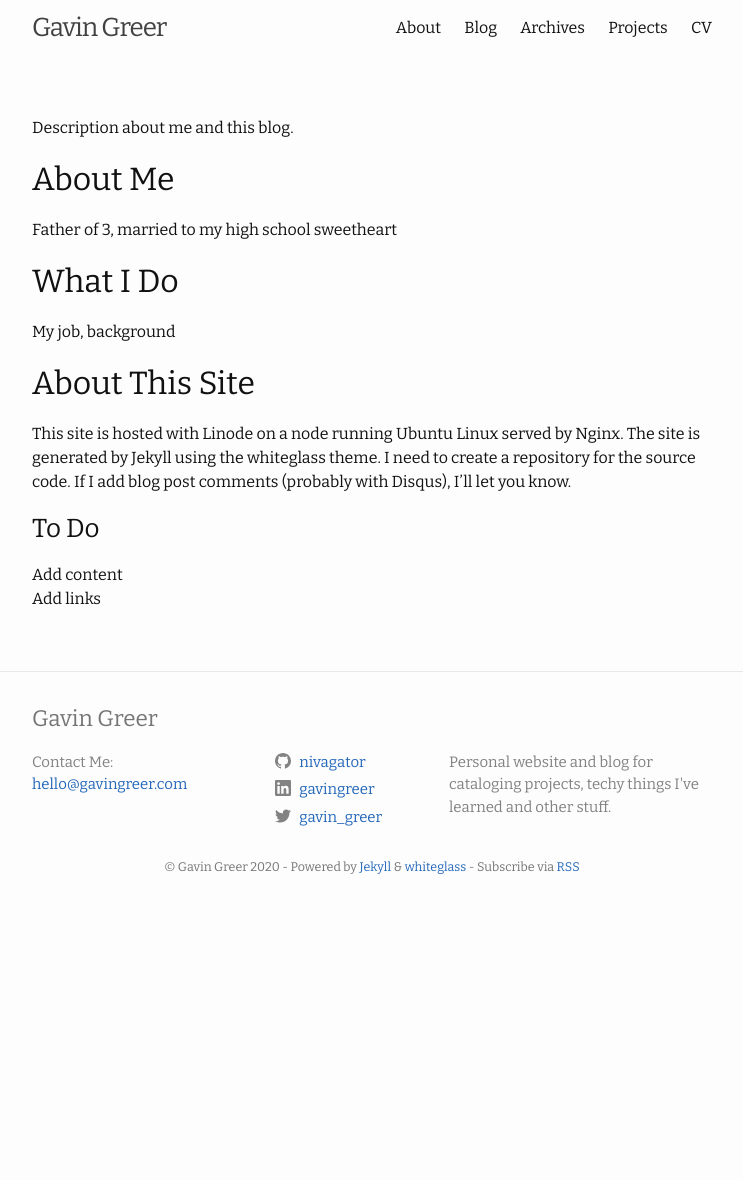
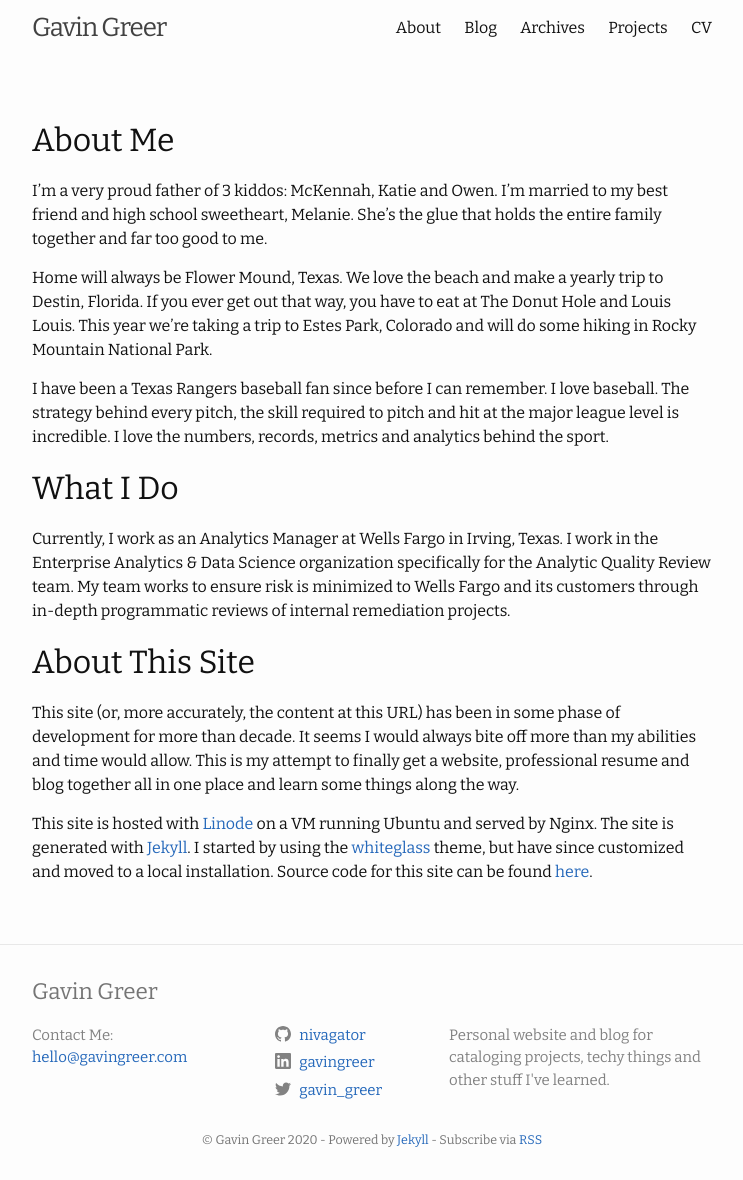
Before and after one commit to nivagator/personal-site, a Jekyll site: the page built from about.md, in a window 1280 px wide. Shown: the whole page, without its empty margins (268-1011 px from the left). Built offline with Jekyll 4.4.1, drawn with Linux system fonts in a browser that asks for light colours; before the commit the page ends 907 px from its top, so only the background shows below that.

Commit message:
complete about page

```diff
--- a/_config.yml
+++ b/_config.yml
@@ -14,8 +14,8 @@ author: Gavin Greer
 email: gavindgreer@gmail.com
 contact_email: hello@gavingreer.com
 description: >- # this means to ignore newlines until "baseurl:"
-  Personal website and blog for cataloging projects, techy things I've learned
-  and other stuff.
+  Personal website and blog for cataloging projects, techy things
+  and other stuff I've learned.
 baseurl: "" # the subpath of your site, e.g. /blog
 url: "https://www.gavingreer.com" # the base hostname & protocol for your site, e.g. http://example.com
 lang: en
--- a/_data/projects.yml
+++ b/_data/projects.yml
@@ -41,7 +41,7 @@
   repo: tweetme
 - name: plates
   status: in development
-  description: Web app to calculate the plates that should be added to a barbell to acheive a desired lift weight.
+  description: Web app to calculate the plates required to be added to a barbell to acheive a desired lift weight.
 - name: gavingreer.com
   status: active
   publish-date: 2020-02-02
--- a/_includes/copyright.html
+++ b/_includes/copyright.html
@@ -1,5 +1,5 @@
 <div class="copyright">
     &copy; {{ site.author }} {{ 'now' | date: "%Y" }}
-    - Powered by <a href="https://jekyllrb.com">Jekyll</a> &amp; <a href="https://github.com/yous/whiteglass">whiteglass</a>
+    - Powered by <a href="https://jekyllrb.com">Jekyll</a>
     - Subscribe via <a href="{{ feed_path | absolute_url }}">RSS</a>
 </div>
--- a/_sass/custom.scss
+++ b/_sass/custom.scss
@@ -75,3 +75,7 @@ $spacing-unit: 30px;
     }
   }
 }
+
+.taglines {
+  list-style: none;
+}
--- a/about.md
+++ b/about.md
@@ -2,24 +2,20 @@
 layout: page
 permalink: /about/
 ---
-
-Description about me and this blog.
-
 ## About Me
 
-Father of 3, married to my high school sweetheart
+I'm a very proud father of 3 kiddos: McKennah, Katie and Owen. I'm married to my best friend and high school sweetheart, Melanie. She's the glue that holds the entire family together and far too good to me.
+
+Home will always be Flower Mound, Texas. We love the beach and make a yearly trip to Destin, Florida. If you ever get out that way, you have to eat at The Donut Hole and Louis Louis. This year we're taking a trip to Estes Park, Colorado and will do some hiking in Rocky Mountain National Park.
+
+I have been a Texas Rangers baseball fan since before I can remember. I love baseball. The strategy behind every pitch, the skill required to pitch and hit at the major league level is incredible. I love the numbers, records, metrics and analytics behind the sport.
 
 ## What I Do
 
-My job, background
+Currently, I work as an Analytics Manager at Wells Fargo in Irving, Texas. I work in the Enterprise Analytics & Data Science organization specifically for the Analytic Quality Review team. My team works to ensure risk is minimized to Wells Fargo and its customers through in-depth programmatic reviews of internal remediation projects.
 
 ## About This Site
 
-This site is hosted with Linode on a node running Ubuntu Linux served by
-Nginx. The site is generated by Jekyll using the whiteglass theme. I need
-to create a repository for the source code. If I add blog post comments
-(probably with Disqus), I'll let you know.
+This site (or, more accurately, the content at this URL) has been in some phase of development for more than decade. It seems I would always bite off more than my abilities and time would allow. This is my attempt to finally get a website, professional resume and blog together all in one place and learn some things along the way.
 
-### To Do
-Add content \
-Add links
+This site is hosted with [Linode](https://www.linode.com) on a VM running Ubuntu and served by Nginx. The site is generated with [Jekyll](https://www.jekyllrb.com). I started by using the [whiteglass](https://github.com/yous/whiteglass) theme, but have since customized and moved to a local installation. Source code for this site can be found [here](https://www.github.com/{{ site.github_username}}/personal-site).
```
Also changed, not shown: 1 other file.
